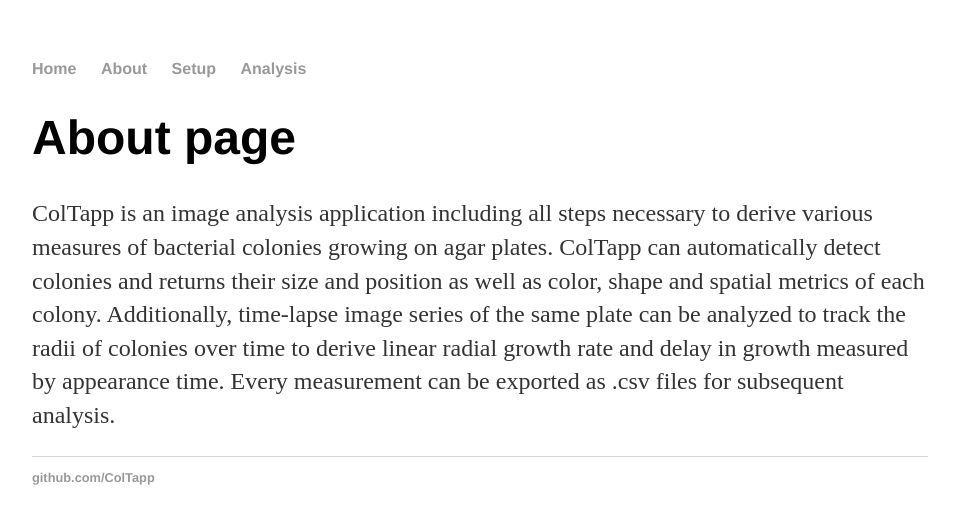
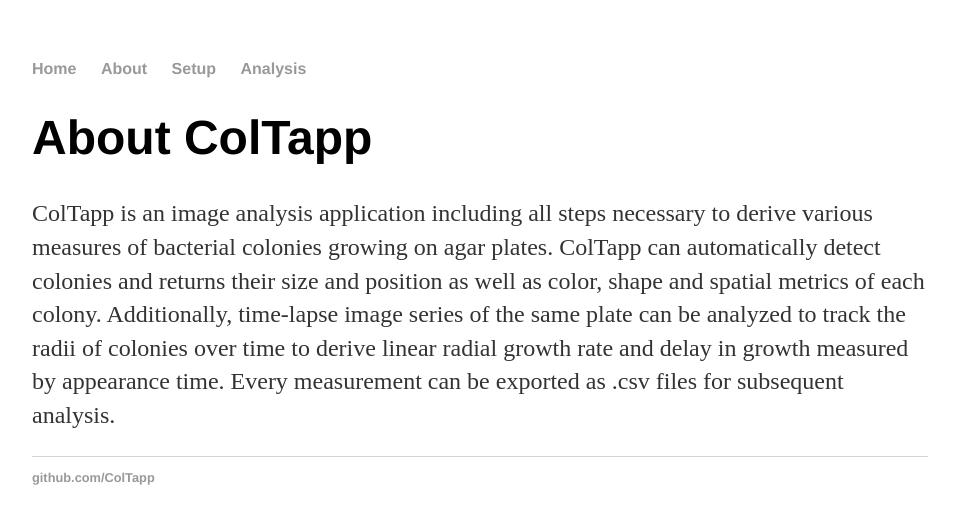
Before and after one commit to ColTapp/ColTapp.github.io, a Jekyll site: the page built from about.md, in a window 1280 px wide. Shown: the top 524 px of the page, without its empty margins (160-1119 px from the left). Built offline with Jekyll 4.4.1, drawn with Linux system fonts in a browser that asks for light colours.

Commit message:
Update about.md

```diff
--- a/about.md
+++ b/about.md
@@ -2,5 +2,5 @@
 layout: default
 title: About
 ---
-# About page
+# About ColTapp
 ColTapp is an image analysis application including all steps necessary to derive various measures of bacterial colonies growing on agar plates. ColTapp can automatically detect colonies and returns their size and position as well as color, shape and spatial metrics of each colony. Additionally, time-lapse image series of the same plate can be analyzed to track the radii of colonies over time to derive linear radial growth rate and delay in growth measured by appearance time. Every measurement can be exported as .csv files for subsequent analysis.
```
